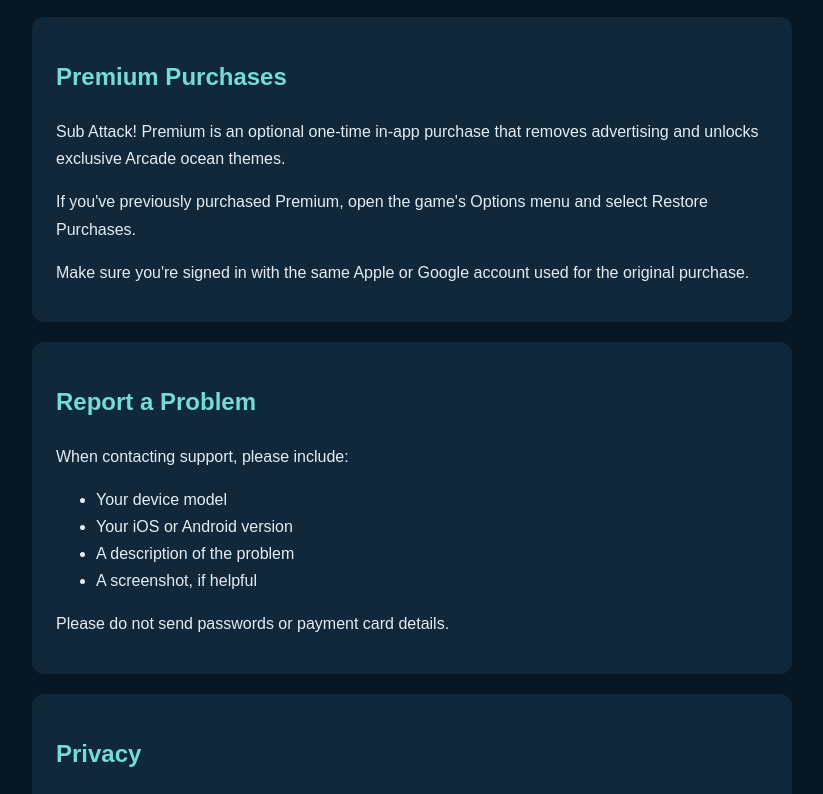
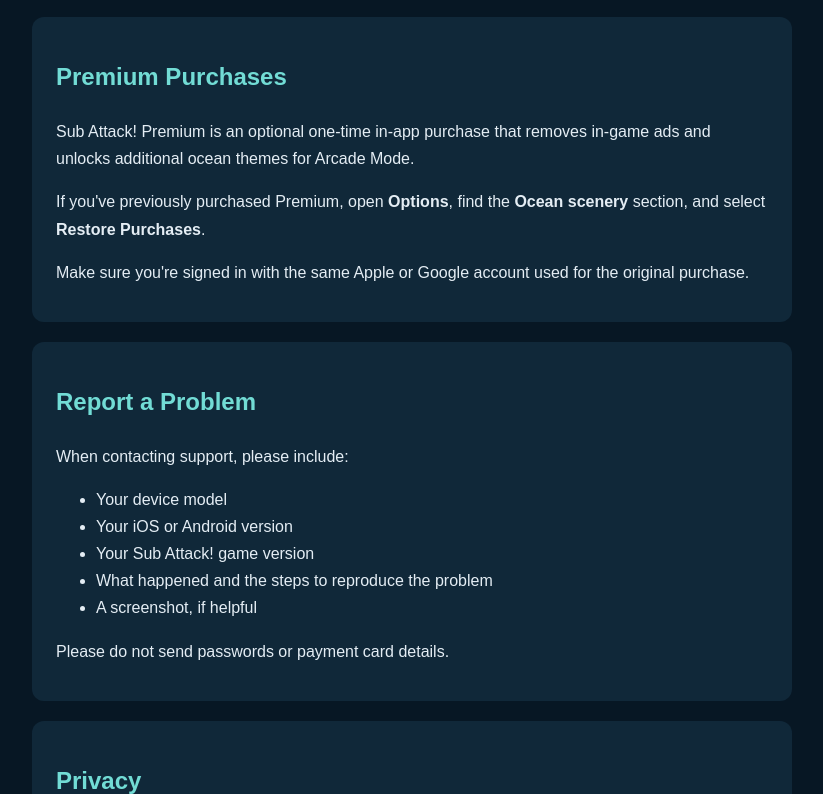
Before and after one commit to perryr-dev/subattack-support, a plain HTML site: page index.html in a window 1280 px wide. Shown: the part 694-1488 px from the top of the page, without its empty margins (228-1051 px from the left). Drawn offline with Linux system fonts and the light colour scheme.

Commit message:
Add files via upload

```diff
--- a/index.html
+++ b/index.html
@@ -62,11 +62,10 @@
     <h2>Premium Purchases</h2>
     <p>Sub Attack! Premium is an optional
        one-time in-app purchase that removes
-       advertising and unlocks exclusive
-       Arcade ocean themes.</p>
+       in-game ads and unlocks additional ocean themes for Arcade Mode.</p>
     <p>If you've previously purchased Premium,
-       open the game's Options menu and select
-       Restore Purchases.</p>
+       open <strong>Options</strong>, find the <strong>Ocean scenery</strong> section,
+       and select <strong>Restore Purchases</strong>.</p>
     <p>Make sure you're signed in with the
        same Apple or Google account used for
        the original purchase.</p>
@@ -78,7 +77,8 @@
     <ul>
       <li>Your device model</li>
       <li>Your iOS or Android version</li>
-      <li>A description of the problem</li>
+      <li>Your Sub Attack! game version</li>
+      <li>What happened and the steps to reproduce the problem</li>
       <li>A screenshot, if helpful</li>
     </ul>
     <p>Please do not send passwords or
```
